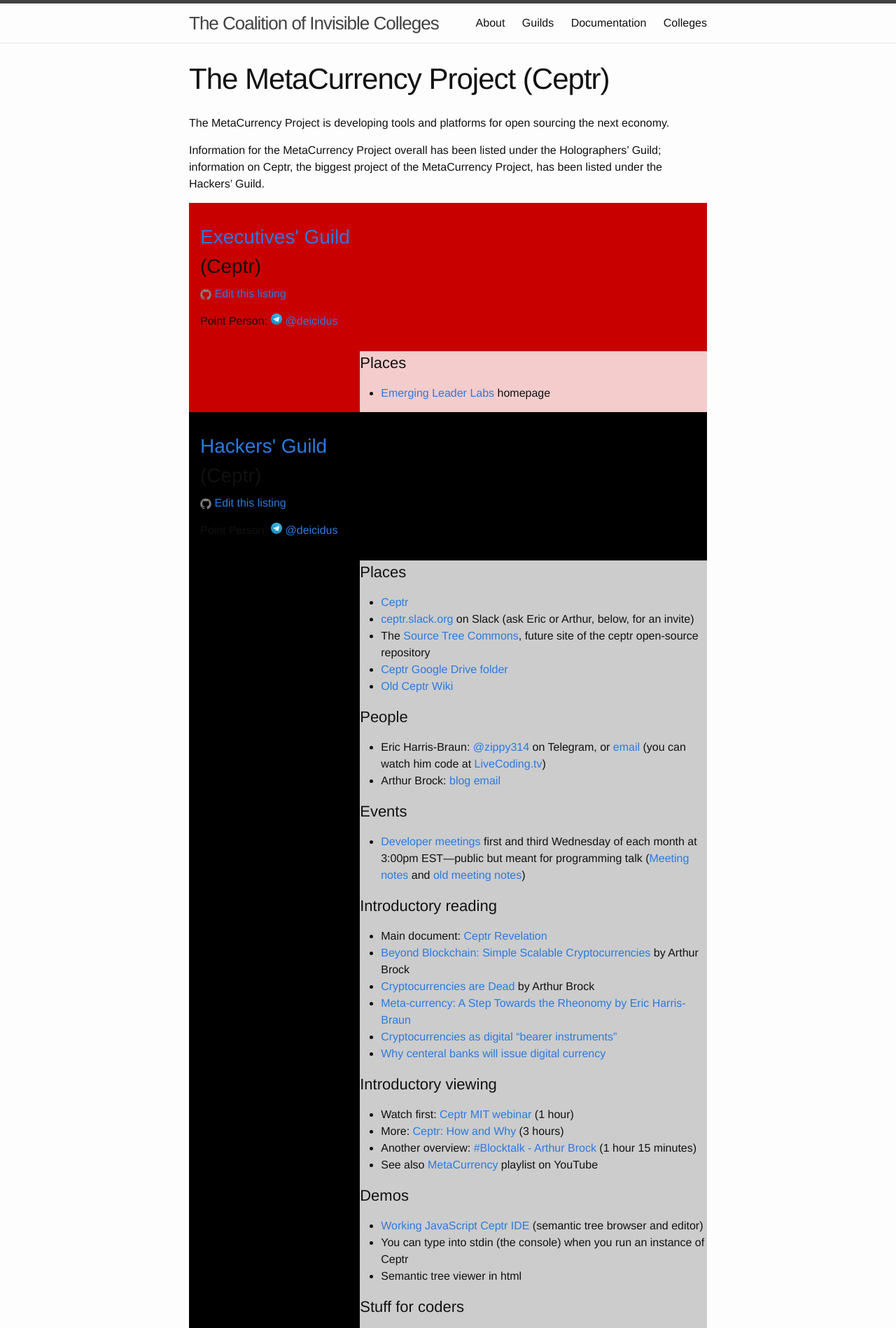
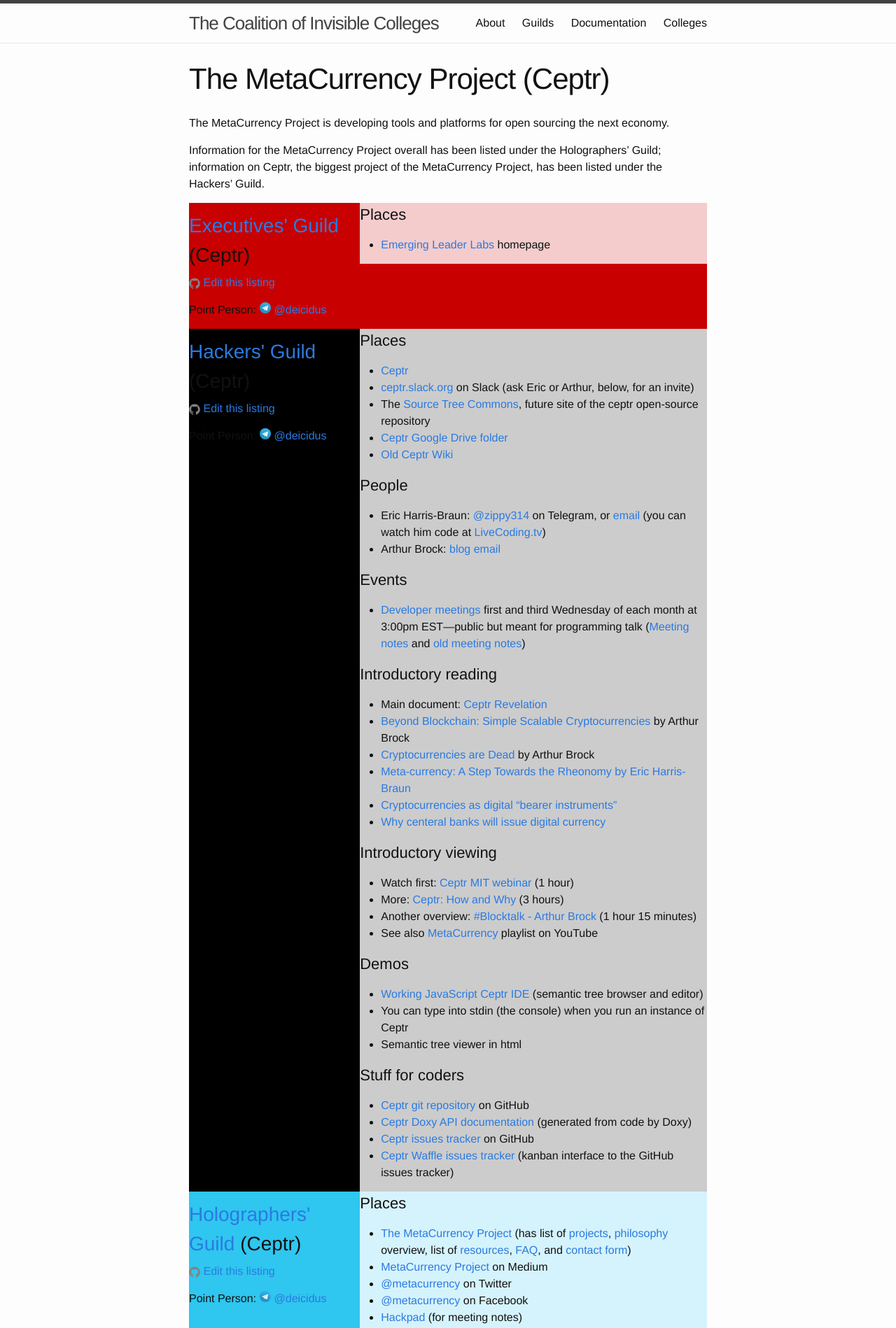
Before and after one commit to coalition-of-invisible-colleges/cic.github.io, a Jekyll site: the page built from colleges/Ceptr.md, in a window 1280 px wide. Shown: the top 1898 px of the page at 70% size. Built offline with Jekyll 4.4.1, drawn with Linux system fonts in a browser that asks for light colours.

Commit message:
Update _layout.scss

```diff
--- a/_sass/_layout.scss
+++ b/_sass/_layout.scss
@@ -260,12 +260,11 @@
   clear: both;
   float: left;
   height: 100%;
-  padding: 1em;
 }
 
 @include media-query($on-laptop) {
   .guildtitle h2 {
-    font-size: 1em;
+    font-size: 1.2em;
   }
 }
 
```
